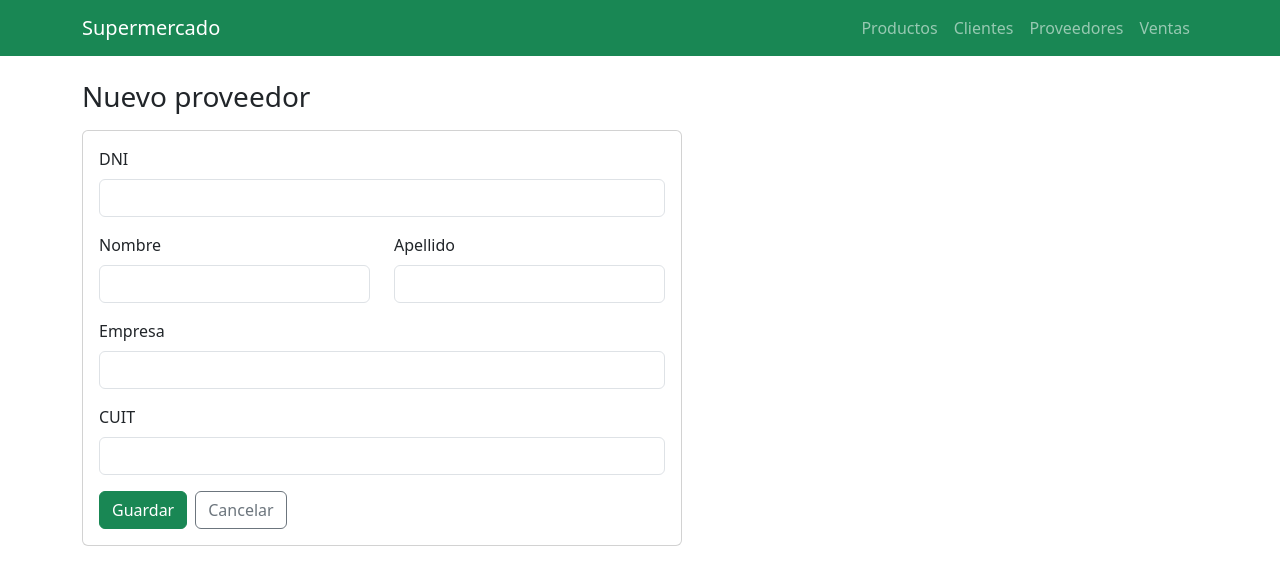
After one commit to jcbarria/gestion_supermercado, a Spring app: template src/main/resources/templates/proveedores/formulario.html in a window 1280 px wide. The commit adds this page. Shown: the top 585 px of the page. Run offline with Thymeleaf, Linux system fonts and the light colour scheme; the template is opened without the code that fills it, so the values that code supplies are empty.

Commit message:
Pantallas de proveedores

```diff
--- /dev/null
+++ b/src/main/resources/templates/fragmentos.html
@@ -0,0 +1,31 @@
+<!DOCTYPE html>
+<html lang="es" xmlns:th="http://www.thymeleaf.org">
+
+<head th:fragment="head(titulo)">
+    <meta charset="UTF-8">
+    <meta name="viewport" content="width=device-width, initial-scale=1">
+    <title th:text="${titulo} + ' | Supermercado'">Supermercado</title>
+    <link href="https://cdn.jsdelivr.net/npm/bootstrap@5.3.3/dist/css/bootstrap.min.css" rel="stylesheet">
+</head>
+
+<body>
+
+<nav th:fragment="navbar" class="navbar navbar-expand navbar-dark bg-success">
+    <div class="container">
+        <a class="navbar-brand" href="/">Supermercado</a>
+        <div class="navbar-nav">
+            <a class="nav-link" href="/productos">Productos</a>
+            <a class="nav-link" href="/clientes">Clientes</a>
+            <a class="nav-link" href="/proveedores">Proveedores</a>
+            <a class="nav-link" href="/ventas">Ventas</a>
+        </div>
+    </div>
+</nav>
+
+<div th:fragment="mensajes">
+    <div th:if="${mensaje}" class="alert alert-success" th:text="${mensaje}"></div>
+    <div th:if="${error}" class="alert alert-danger" th:text="${error}"></div>
+</div>
+
+</body>
+</html>
--- /dev/null
+++ b/src/main/resources/templates/proveedores/formulario.html
@@ -0,0 +1,43 @@
+<!DOCTYPE html>
+<html lang="es" xmlns:th="http://www.thymeleaf.org">
+<head th:replace="~{fragmentos :: head('Nuevo proveedor')}"></head>
+<body>
+<nav th:replace="~{fragmentos :: navbar}"></nav>
+
+<main class="container py-4">
+    <h1 class="h3 mb-3">Nuevo proveedor</h1>
+
+    <div th:replace="~{fragmentos :: mensajes}"></div>
+
+    <form th:action="@{/proveedores}" th:object="${proveedor}" method="post"
+          class="card card-body" style="max-width: 600px">
+        <div class="mb-3">
+            <label for="dni" class="form-label">DNI</label>
+            <input type="number" th:field="*{dni}" class="form-control" min="1" required>
+        </div>
+        <div class="row">
+            <div class="col mb-3">
+                <label for="nombre" class="form-label">Nombre</label>
+                <input type="text" th:field="*{nombre}" class="form-control" required>
+            </div>
+            <div class="col mb-3">
+                <label for="apellido" class="form-label">Apellido</label>
+                <input type="text" th:field="*{apellido}" class="form-control" required>
+            </div>
+        </div>
+        <div class="mb-3">
+            <label for="empresa" class="form-label">Empresa</label>
+            <input type="text" th:field="*{empresa}" class="form-control" required>
+        </div>
+        <div class="mb-3">
+            <label for="cuit" class="form-label">CUIT</label>
+            <input type="text" th:field="*{cuit}" class="form-control" required>
+        </div>
+        <div class="d-flex gap-2">
+            <button type="submit" class="btn btn-success">Guardar</button>
+            <a href="/proveedores" class="btn btn-outline-secondary">Cancelar</a>
+        </div>
+    </form>
+</main>
+</body>
+</html>
```
Also changed, not shown: src/main/java/com/supermercado/controlador/ProveedorControlador.java (added, +56 -0 lines), src/main/java/com/supermercado/servicio/ClienteServicio.java (+7 -1 lines), src/main/resources/templates/inicio.html (+2 -17 lines), src/main/resources/templates/proveedores/lista.html (added, +37 -0 lines).
